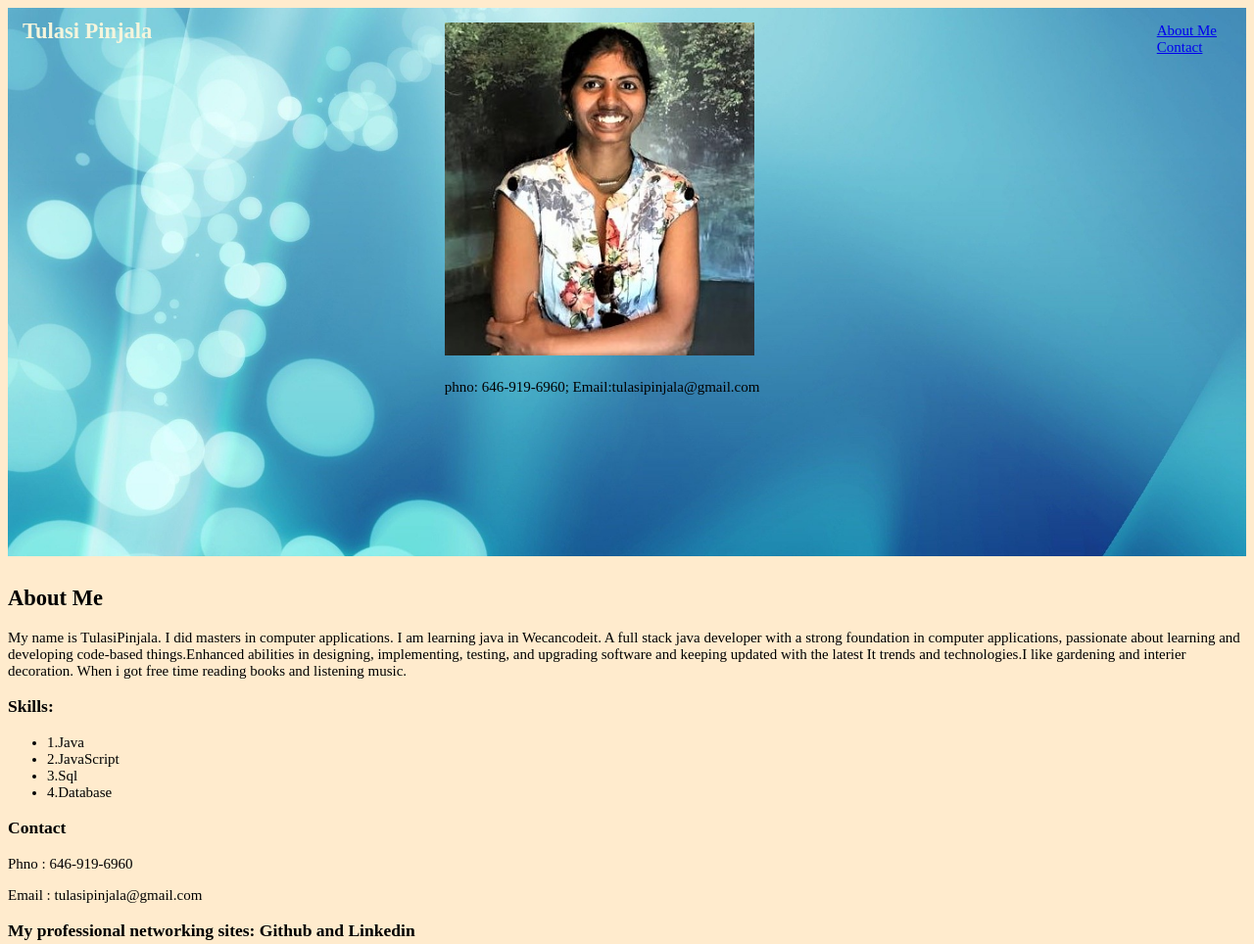
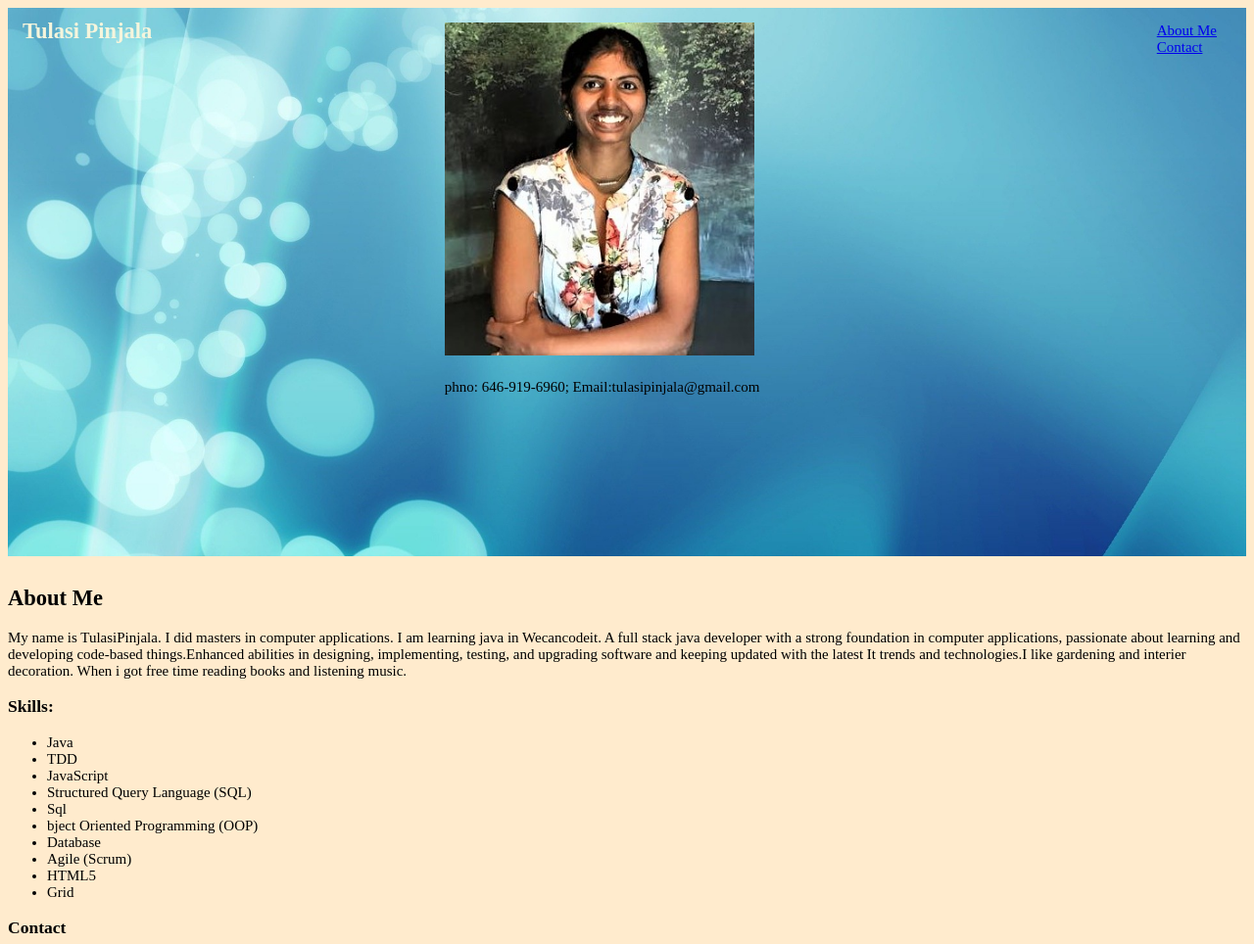
Before and after one commit to tulasipinjala/tulasipinjala.github.io, a plain HTML site: page index.html in a window 1280 px wide. Shown: the top 964 px of the page at 98% size. Drawn offline with Linux system fonts and the light colour scheme.

Commit message:
Final commits

```diff
--- a/index.html
+++ b/index.html
@@ -31,10 +31,13 @@
 		   gardening and interier decoration. When i got free time reading books and listening music.</p>
 		<h3>Skills:</h3>
 		<ul>
-			<li>1.Java</li>
-			<li>2.JavaScript</li>
-			<li>3.Sql</li>
-			<li>4.Database</li>
+			<li>Java</li>          <li>TDD</li>
+			<li>JavaScript</li>    <li>Structured Query Language (SQL)</li>
+			<li>Sql</li>           <li>bject Oriented Programming (OOP)</li>
+			<li>Database</li>       <li>Agile (Scrum)</li>
+			<li>HTML5</li>
+			<li>Grid</li>
+
 		</ul>
 		</section>
 		<section>
```
